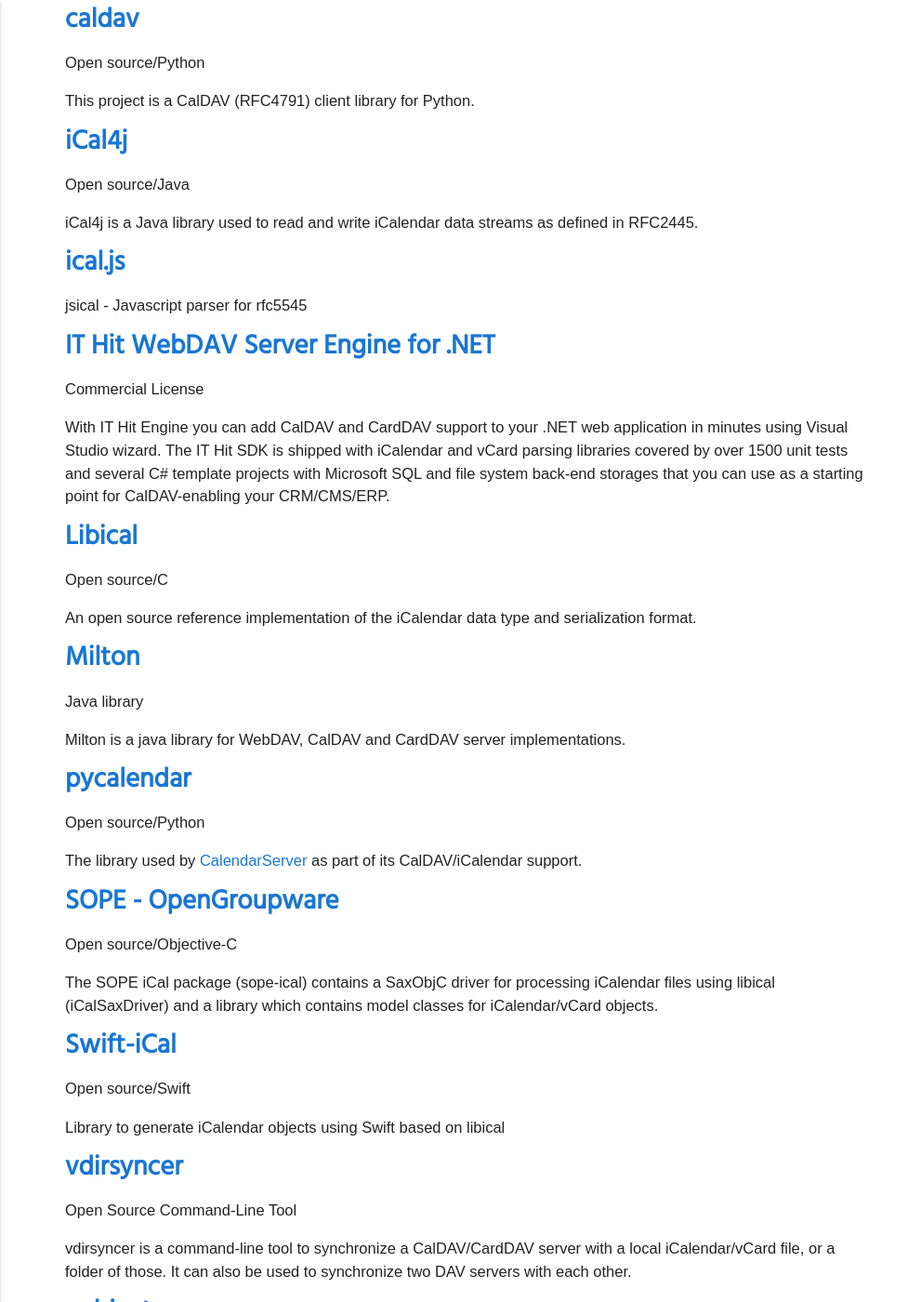
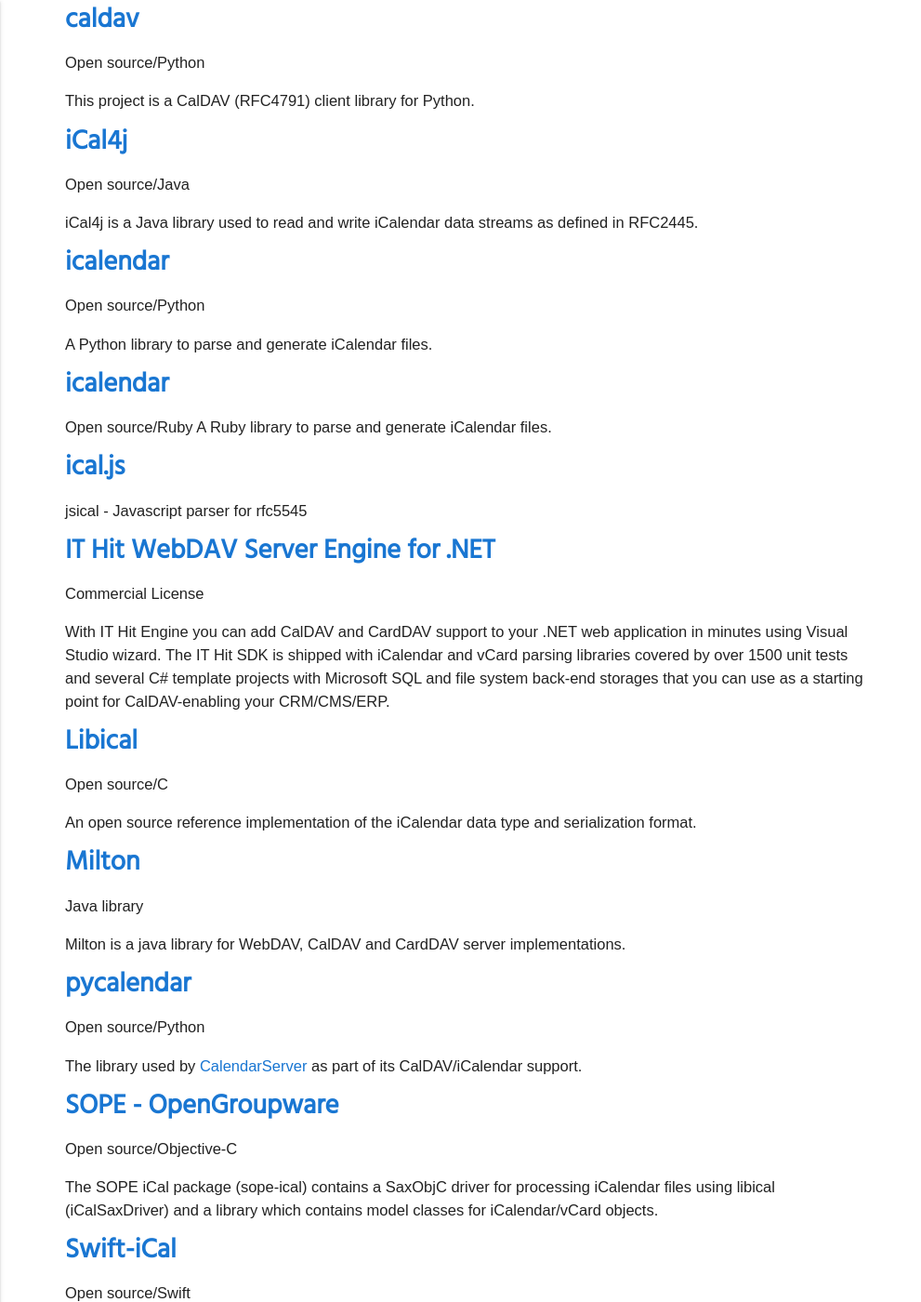
Before and after one commit to CalConnect/DEVGUIDE, a Jekyll site: the page built from _pages/CalDAV/libraries.md, in a window 1280 px wide and 1400 px high, scrolled down 560 px. Shown: the whole window at 93% size, without its empty margins (0-991 px from the left). Built offline with Jekyll 4.4.1, drawn with Linux system fonts in a browser that asks for light colours; some web fonts are replaced; some of the changed text lies outside the part shown.

```diff
--- a/_pages/CalDAV/libraries.md
+++ b/_pages/CalDAV/libraries.md
@@ -30,6 +30,15 @@ This project is a CalDAV (RFC4791) client library for Python.
 **Open source/Java**
 
 iCal4j is a Java library used to read and write iCalendar data streams as defined in RFC2445.
+
+### [icalendar](https://github.com/collective/icalendar)
+**Open source/Python**
+
+A Python library to parse and generate iCalendar files.
+
+### [icalendar](https://github.com/icalendar/icalendar)
+**Open source/Ruby**
+A Ruby library to parse and generate iCalendar files.
 
 ### [ical.js](http://mozilla-comm.github.io/ical.js/)
 jsical - Javascript parser for rfc5545
```
Also changed, not shown: other parts of _pages/CalDAV/libraries.md (+0 -9 lines).
